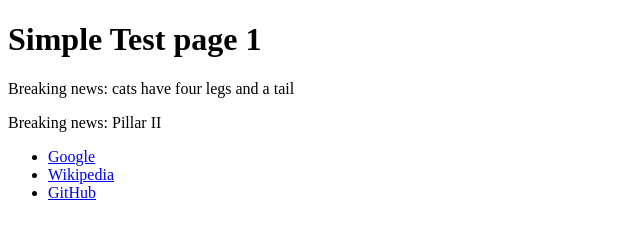
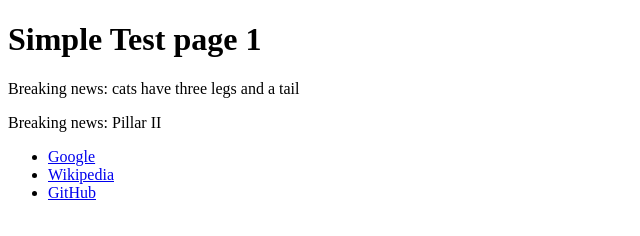
Before and after one commit to eliopetrini/eliopetrini.github.io, a website: page public/page1.html in a window 1280 px wide. Shown: the full height of the page, 0-640 px from the left. Drawn offline with Linux system fonts and the light colour scheme.

Commit message:
Update page1.html

```diff
--- a/public/page1.html
+++ b/public/page1.html
@@ -7,7 +7,7 @@
 </head>
 <body>
   <h1>Simple Test page 1</h1>
-  <p>Breaking news: cats have four legs and a tail</p>
+  <p>Breaking news: cats have three legs and a tail</p>
   <p>Breaking news: Pillar II</p>
   <ul>
     <li><a href="https://www.google.com" target="_blank">Google</a></li>
```
